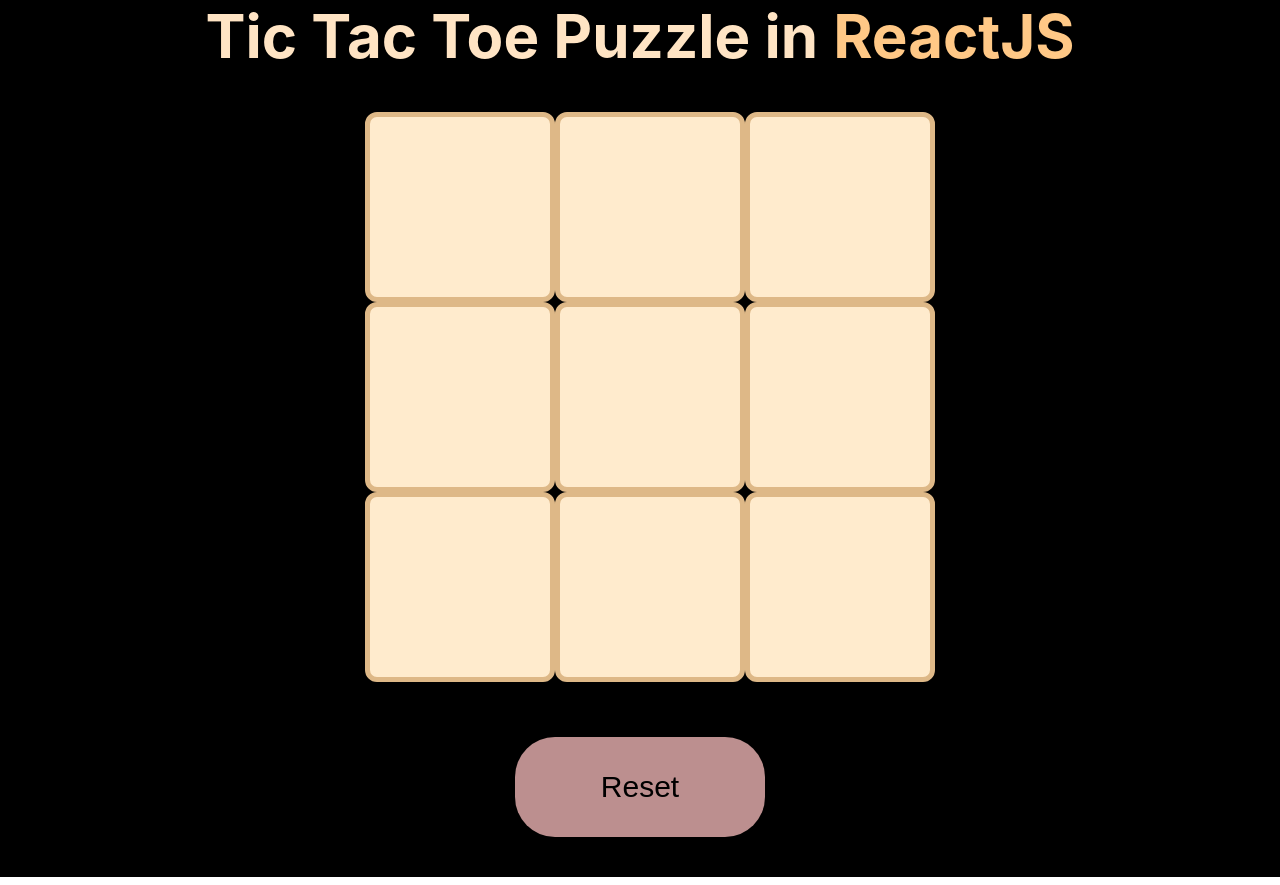
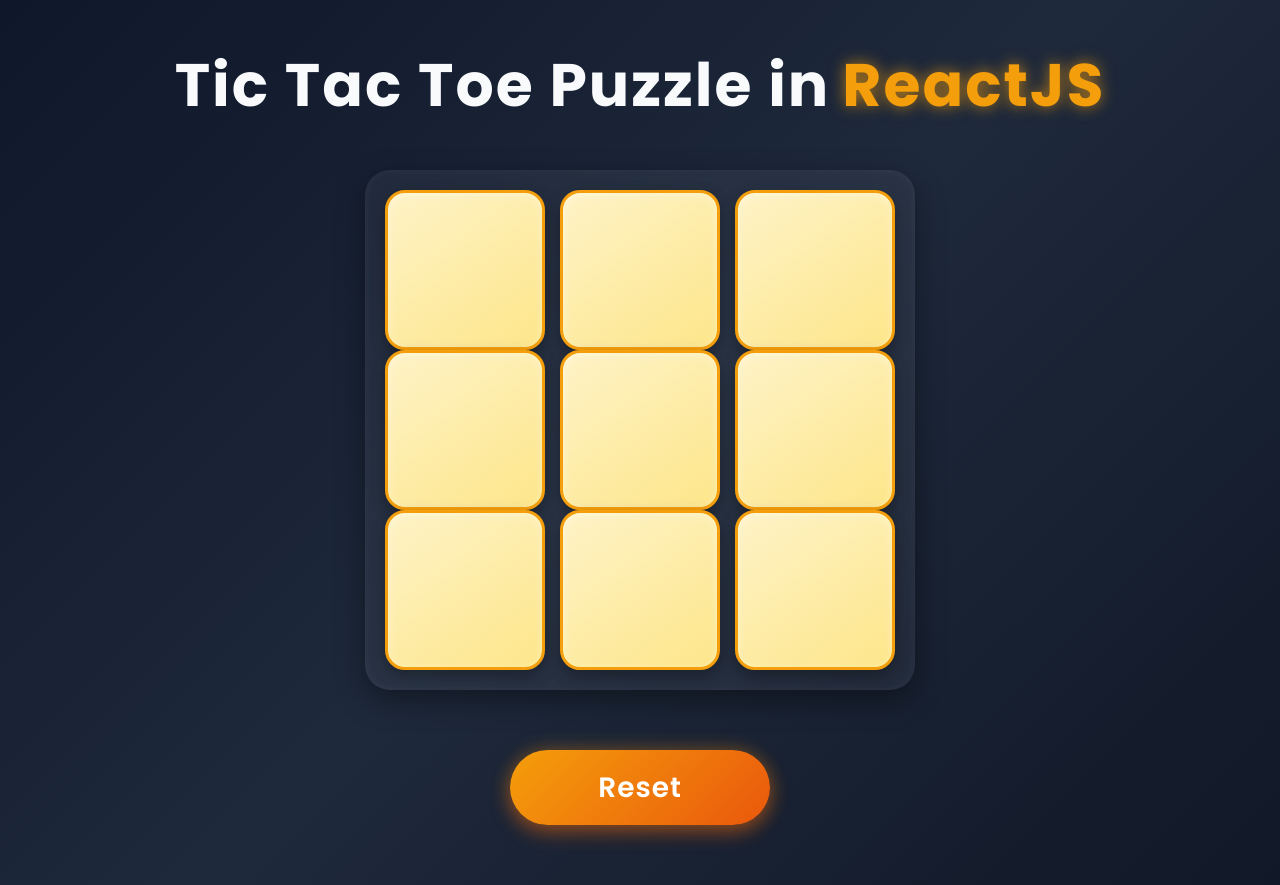
Before and after one commit to svjadhav2010-hub/TicTacToe, a React (Create React App) app: page / in a window 1280 px wide. Built offline with nearby package versions, Linux system fonts and the light colour scheme.

Commit message:
initial commit

```diff
--- a/src/components/tic-tac-toe/tic-tac-toe.css
+++ b/src/components/tic-tac-toe/tic-tac-toe.css
@@ -1,57 +1,180 @@
+/* Google Font Import */
+@import url('https://fonts.googleapis.com/css2?family=Poppins:wght@300;400;500;600;700&display=swap');
+
+* {
+    margin: 0;
+    padding: 0;
+    box-sizing: border-box;
+    font-family: 'Poppins', sans-serif;
+}
+
+body {
+    background: linear-gradient(135deg, #0f172a, #1e293b, #111827);
+    min-height: 100vh;
+}
+
+/* Main Container */
 .Container {
     text-align: center;
-    background-color: black;
+    min-height: 100vh;
+    padding: 20px;
+    color: white;
 }
+
+/* Title */
 .Title {
-    margin-top: 0.1px;
-    color: bisque;
+    padding-top: 20px;
     font-size: 60px;
+    font-weight: 700;
+    display: flex;
     justify-content: center;
     align-items: center;
-    display: flex;
-}
-.Title span
-{
-    color: rgb(255, 200, 134);
-    padding-left: 15px;
-}
-.Boxes
-{
-    background-color: blanchedalmond;
-    display: flex;
-    border: 5px solid burlywood;
-    border-radius: 12px;
-    cursor: pointer;
-    height: 180px;
-    width: 180px;
-}
-.Board
-{
-    height: 600px;
-    width: 550px;
-    display: flex;
-    margin: auto;
-}
-.Boxes img
-{
-    margin: 50px 50px;
-}
-.Title img
-{
-    padding: 20px 20px;
-    height: 50px;
+    gap: 12px;
+    color: #f8fafc;
+    letter-spacing: 2px;
 }
 
-.Reset
-{
-    width: 250px;
-    height: 100px;
+.Title span {
+    color: #f59e0b;
+    text-shadow: 0px 0px 15px rgba(245, 158, 11, 0.7);
+}
+
+.Title img {
+    height: 55px;
+    width: 55px;
+    object-fit: contain;
+    animation: rotate 4s linear infinite;
+}
+
+@keyframes rotate {
+    100% {
+        transform: rotate(360deg);
+    }
+}
+
+/* Board */
+.Board {
+    width: fit-content;
+    margin: 40px auto;
+    display: grid;
+    grid-template-columns: repeat(3, 1fr);
+    gap: 15px;
+    padding: 20px;
+    background: rgba(255, 255, 255, 0.05);
+    border-radius: 25px;
+    backdrop-filter: blur(10px);
+    box-shadow:
+        0 10px 30px rgba(0, 0, 0, 0.4),
+        inset 0 0 10px rgba(255, 255, 255, 0.05);
+}
+
+/* Boxes */
+.Boxes {
+    height: 160px;
+    width: 160px;
+    background: linear-gradient(145deg, #fef3c7, #fde68a);
+    border: 3px solid #f59e0b;
+    border-radius: 20px;
+    cursor: pointer;
+
+    display: flex;
+    justify-content: center;
+    align-items: center;
+
+    transition: all 0.25s ease;
+    box-shadow:
+        0 6px 15px rgba(0, 0, 0, 0.3),
+        inset 0 2px 8px rgba(255, 255, 255, 0.4);
+}
+
+/* Hover Effect */
+.Boxes:hover {
+    transform: translateY(-6px) scale(1.03);
+    background: linear-gradient(145deg, #fde68a, #fcd34d);
+    box-shadow:
+        0 10px 25px rgba(245, 158, 11, 0.5),
+        0 0 20px rgba(245, 158, 11, 0.4);
+}
+
+/* Active Click */
+.Boxes:active {
+    transform: scale(0.95);
+}
+
+/* X and O Images */
+.Boxes img {
+    width: 80px;
+    height: 80px;
+    object-fit: contain;
+    transition: transform 0.3s ease;
+}
+
+.Boxes:hover img {
+    transform: scale(1.1);
+}
+
+/* Reset Button */
+.Reset {
+    width: 260px;
+    height: 75px;
     border: none;
     outline: none;
     cursor: pointer;
-    border-radius: 40px;
-    background-color: rosybrown;
-    margin-top: 25px;
+    border-radius: 50px;
+
+    background: linear-gradient(135deg, #f59e0b, #ea580c);
+    color: white;
+    font-size: 28px;
+    font-weight: 600;
+    letter-spacing: 1px;
+
+    margin-top: 20px;
     margin-bottom: 40px;
-    font-size: 30px;
+
+    transition: all 0.3s ease;
+
+    box-shadow:
+        0 8px 20px rgba(234, 88, 12, 0.4),
+        0 0 20px rgba(245, 158, 11, 0.3);
 }
+
+.Reset:hover {
+    transform: translateY(-4px);
+    box-shadow:
+        0 12px 25px rgba(234, 88, 12, 0.6),
+        0 0 30px rgba(245, 158, 11, 0.5);
+}
+
+.Reset:active {
+    transform: scale(0.96);
+}
+
+/* Responsive Design */
+@media (max-width: 768px) {
+
+    .Title {
+        font-size: 40px;
+        flex-direction: column;
+    }
+
+    .Board {
+        gap: 10px;
+        padding: 15px;
+    }
+
+    .Boxes {
+        width: 100px;
+        height: 100px;
+    }
+
+    .Boxes img {
+        width: 50px;
+        height: 50px;
+    }
+
+    .Reset {
+        width: 200px;
+        height: 65px;
+        font-size: 22px;
+    }
+}
```
